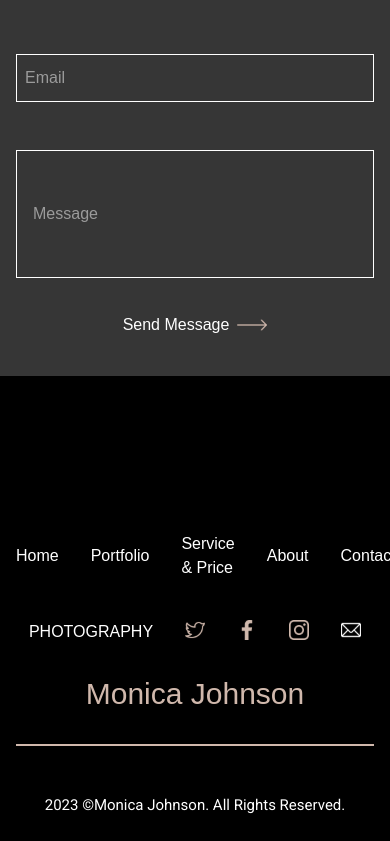
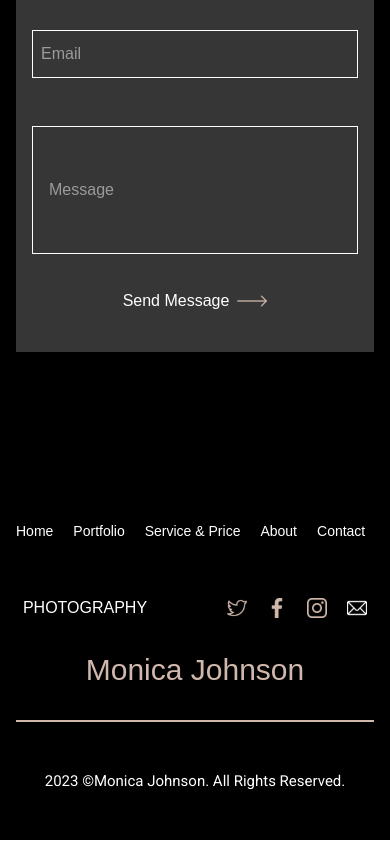
Before and after one commit to adewale85/photography-portfolio, a Next.js app: page / in a window 390 px wide. Shown: the part 8318-9159 px from the top of the page. Built offline with nearby package versions, Linux system fonts and the light colour scheme.

Commit message:
I adjust my footer text and font

```diff
--- a/src/app/component/Footer/Footer.tsx
+++ b/src/app/component/Footer/Footer.tsx
@@ -22,7 +22,7 @@ function Footer() {
   return (
     <main className='lg:px-0 px-4 Wrapper lg:py-12 lg:mt-12 mt-0 py-0'>
     <div className='relative flex items-center justify-between w-full h-16 '>
-        <ul className='flex items-center lg:gap-12 gap-8 text-white font'>
+        <ul className='flex items-center lg:gap-12 gap-5 text-white font-medium font-open lg:text-[20px] text-[14px]'>
 
           {FooterLink.map((link)=>(
             <li key={link.name}>
@@ -55,13 +55,15 @@ function Footer() {
     <div className='border-b-2 border-[#D0B8AC] py-8 flex items-center justify-center'>
          <div>
 
-         <div className="flex lg:hidden gap-8 justify-center mb-8">
+         <div className="flex lg:hidden gap-20 items-center justify-between mb-8">
              <h3 className='text-white flex lg:hidden text-center'> PHOTOGRAPHY</h3>
-                       {SocialMedia.map((social)=>(
+                      <div className='flex gap-5'>
+                         {SocialMedia.map((social)=>(
                         <a key={social.name} href={social.href} target="_blank">
                           <Image src={social.icon} alt={social.name} width={20} height={20} />
                         </a>
                       ))}
+                      </div>
 
             </div>
         <h4 className='text-[#D0B8AC] text-center font-glinter font-normal text-3xl'>Monica Johnson</h4>
--- a/src/app/component/Navbar/Navbar.tsx
+++ b/src/app/component/Navbar/Navbar.tsx
@@ -18,9 +18,6 @@ export default function Navbar() {
 
   return (
     <main className=' relative flex items-center w-full h-16 lg:px-0 px-4 Wrapper'>
-        {/* <div className='text-white '>
-            PHOTOGRAPHY
-        </div> */}
 
         <ul className=' lg:flex hidden gap-22 text-white font'>
             <h1 className='text-white'> PHOTOGRAPHY</h1>
--- a/src/app/component/SubmitForm.tsx
+++ b/src/app/component/SubmitForm.tsx
@@ -3,7 +3,7 @@ import React from 'react'
 
 function SubmitForm() {
   return (
-    <main id="contact" className='Wrapper py-32 flex lg:flex-row flex-col-reverse justify-between '>
+    <main id="contact" className='Wrapper lg:px-0 px-4 py-32 flex lg:flex-row flex-col-reverse justify-between '>
         <div className='z-20
          text-white w-full'> {/* Added w-full here */}
             <h1 className='lg:w-[530px] w-full lg:text-[80px] text-[30px] font-glinter font-bold text-[#D0B8AC]'>Submit your application</h1>
```
